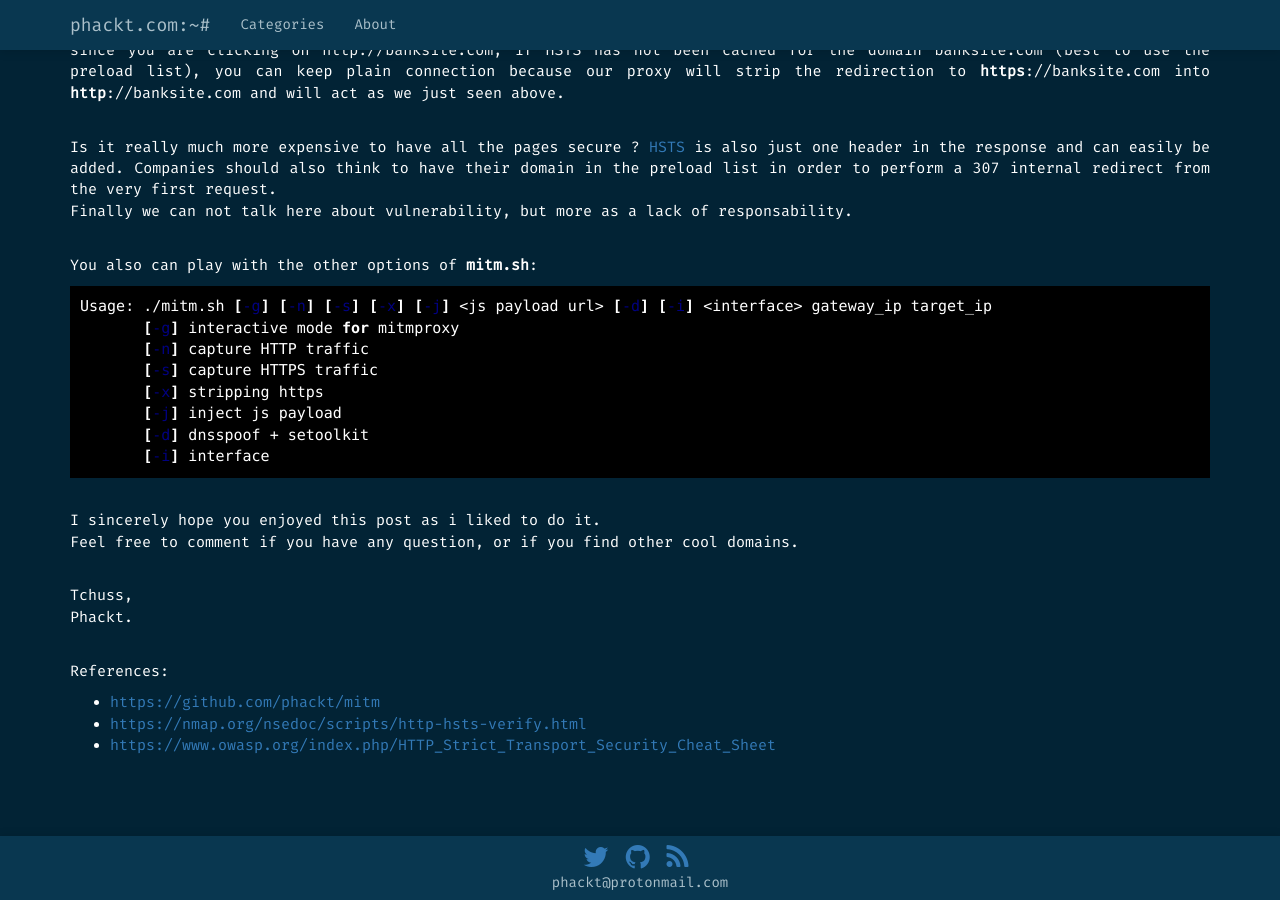
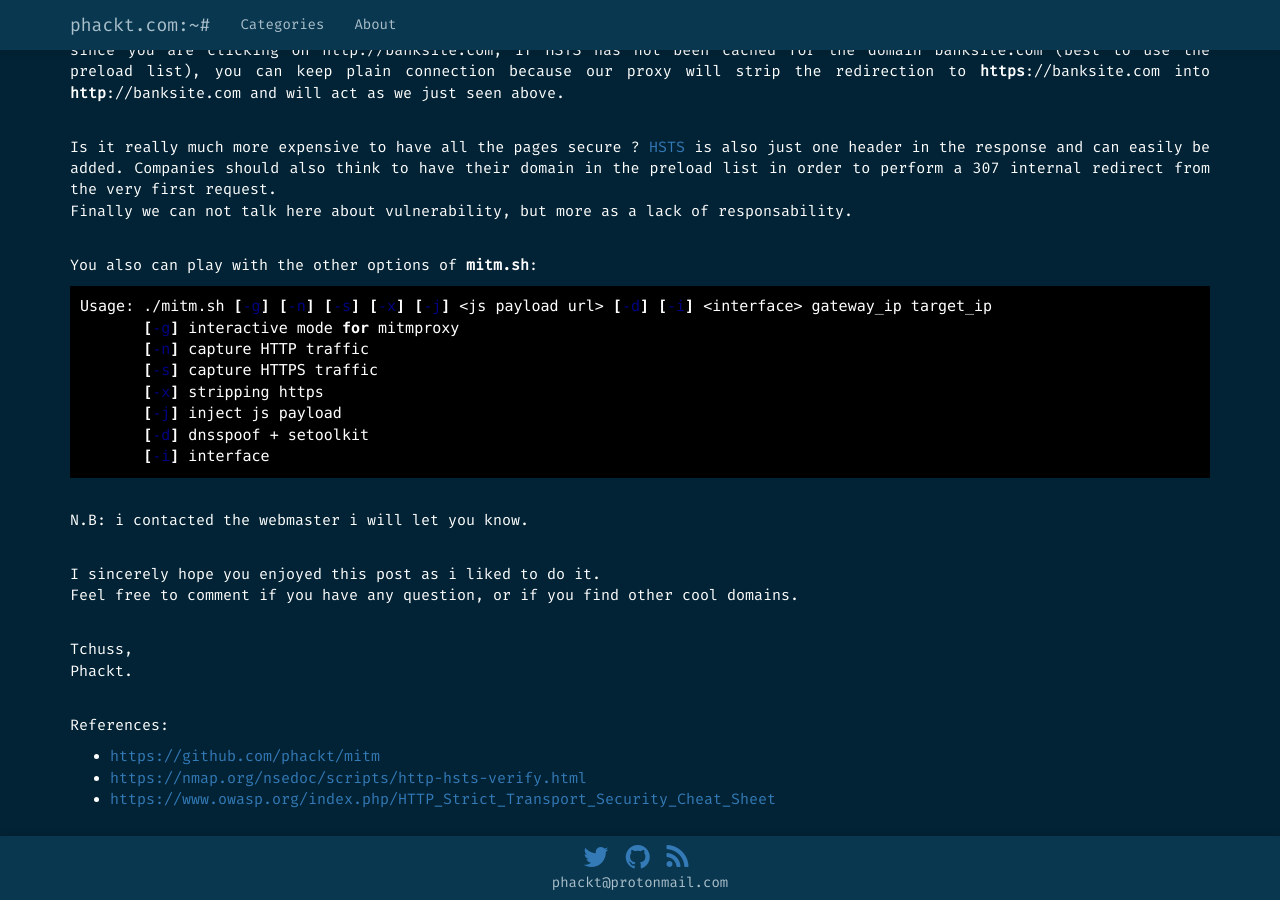
Before and after one commit to phackt/phackt.github.io, a Jekyll site: the page built from _posts/2017-03-27-mitm-non-hsts-example.markdown, in a window 1280 px wide and 900 px high, scrolled down 8441 px. Built offline with Jekyll 4.4.1, drawn with Linux system fonts in a browser that asks for light colours; nearby versions of some CDN libraries; some web fonts are replaced; comment, search, counter and statistics services are not loaded.

Commit message:
update post mitm example

````diff
--- a/_posts/2017-03-27-mitm-non-hsts-example.markdown
+++ b/_posts/2017-03-27-mitm-non-hsts-example.markdown
@@ -174,6 +174,8 @@ Usage: ./mitm.sh [-g] [-n] [-s] [-x] [-j] <js payload url> [-d] [-i] <interface>
        [-i] interface
 ```
 
+N.B: i contacted the webmaster i will let you know.
+
 I sincerely hope you enjoyed this post as i liked to do it.
 Feel free to comment if you have any question, or if you find other cool domains.
 
````
